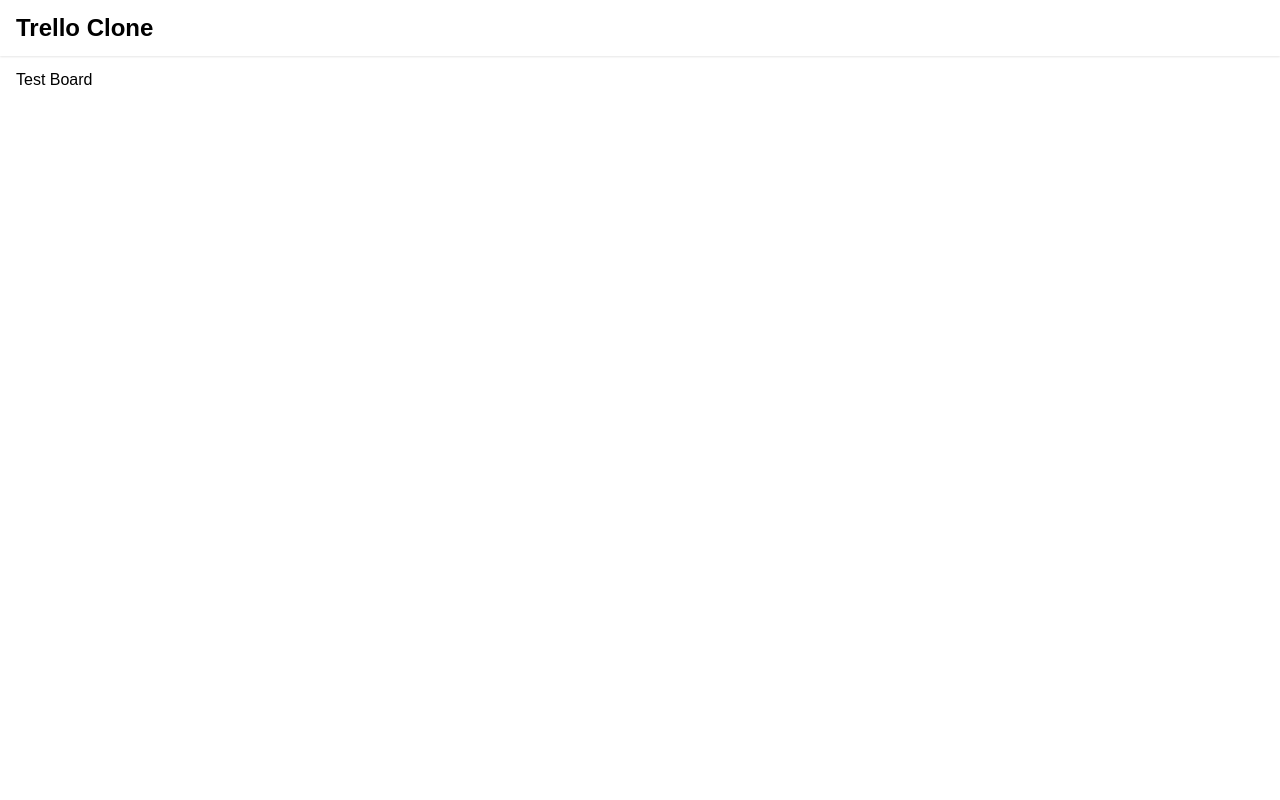
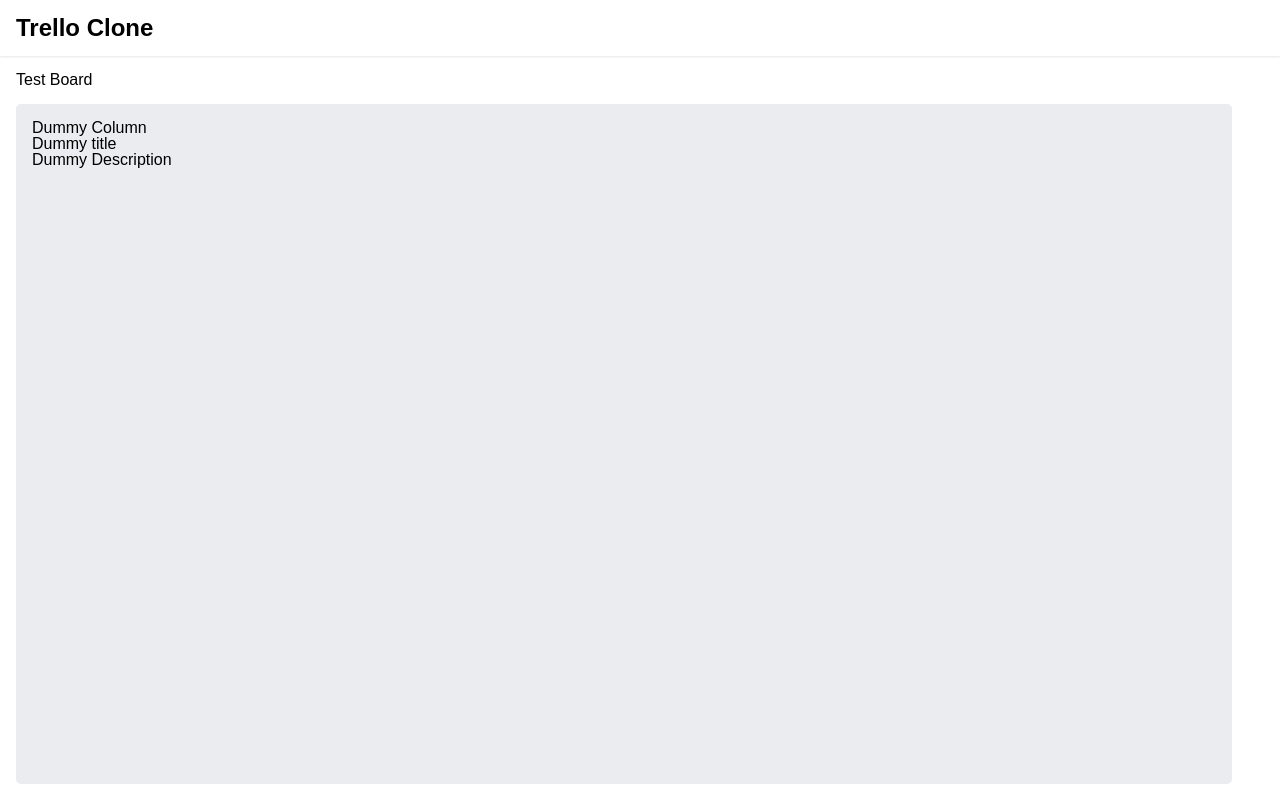
Before and after one commit to msharifi99/trello-clone, a React (Create React App) app: page / in a window 1280 px wide. Built offline with nearby package versions, Linux system fonts and the light colour scheme.

Commit message:
feat: add editingColumnId state to board context
this state indicates what column is currently in edit moed

```diff
--- a/src/contexts/board/index.tsx
+++ b/src/contexts/board/index.tsx
@@ -11,7 +11,7 @@
 type BoardContext = {
   columns: Column[];
   cardsById: Record<Card["id"], Card>;
-  addCard: (card: CardWithoutId, columnId: Column["id"]) => void;
+  addCard: (card: CardWithoutId, columnId: Column["id"]) => Card;
   editCard: (id: Card["id"], updatedFields: Partial<CardWithoutId>) => void;
   moveCard: (
     id: Card["id"],
@@ -19,16 +19,21 @@
     targetColumnId: Column["id"]
   ) => void;
   removeCard: (id: Card["id"], parentColumnId: Column["id"]) => void;
-  addColumn: (column: Omit<Column, "id">) => void;
+  addColumn: (column: Omit<Column, "id">) => Column;
   editColumn: (
     id: Column["id"],
     updatedFields: Partial<ColumnWithoutId>
   ) => void;
+  setEditingColumnId: (id: Column["id"]) => void;
+  editingColumnId: Column["id"] | undefined;
 };
 
 type ColumnWithoutId = Omit<Column, "id">;
 
-const noop = () => {};
+const noop = () => {
+  return undefined!;
+};
+
 const boardContext = createContext<BoardContext>({
   columns: [],
   cardsById: {},
@@ -38,14 +43,27 @@
   removeCard: noop,
   addColumn: noop,
   editColumn: noop,
+  setEditingColumnId: noop,
+  editingColumnId: undefined,
 });
 
 type BoardProviderProps = {
   children: ReactNode;
 };
 function BoardProvider({ children }: BoardProviderProps): JSX.Element {
-  const [columns, setColumns] = useState<BoardContext["columns"]>([]);
-  const [cardsById, setCardsById] = useState<BoardContext["cardsById"]>({});
+  const [columns, setColumns] = useState<BoardContext["columns"]>([
+    { cardsId: ["card_1"], id: "column_12", title: "Dummy Column" },
+  ]);
+  const [cardsById, setCardsById] = useState<BoardContext["cardsById"]>({
+    card_1: {
+      description: "Dummy Description",
+      id: "card_1",
+      title: "Dummy title",
+    },
+  });
+
+  const [editingColumnId, setEditingColumnId] =
+    useState<BoardContext["editingColumnId"]>();
 
   const addCard: BoardContext["addCard"] = useCallback((card, columnId) => {
     const id = `card_${Date.now()}`;
@@ -179,16 +197,19 @@
       removeCard,
       addColumn,
       editColumn,
+      setEditingColumnId,
+      editingColumnId,
     }),
     [
+      columns,
       cardsById,
-      columns,
       addCard,
-      addColumn,
       editCard,
-      editColumn,
       moveCard,
       removeCard,
+      addColumn,
+      editColumn,
+      editingColumnId,
     ]
   );
 
```
